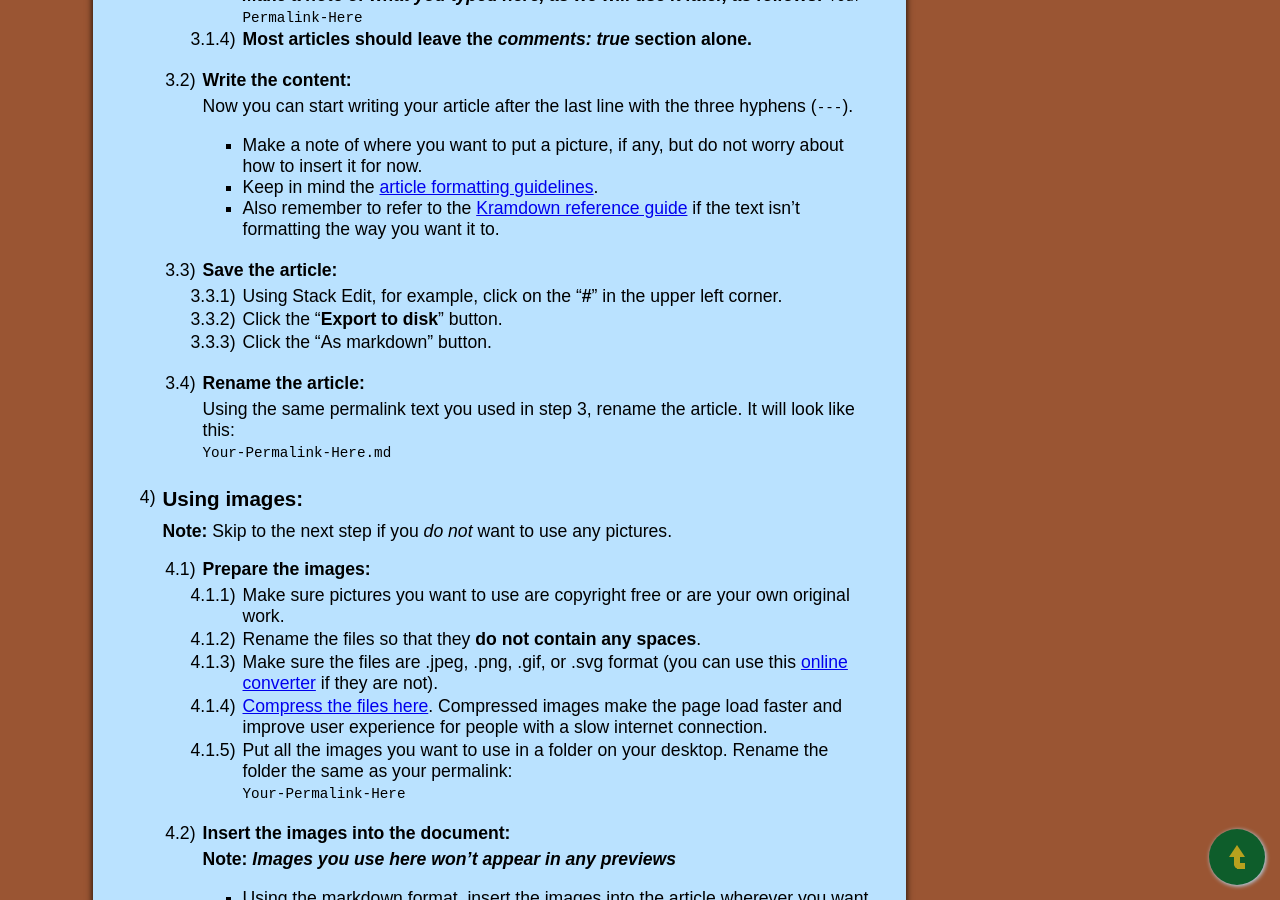
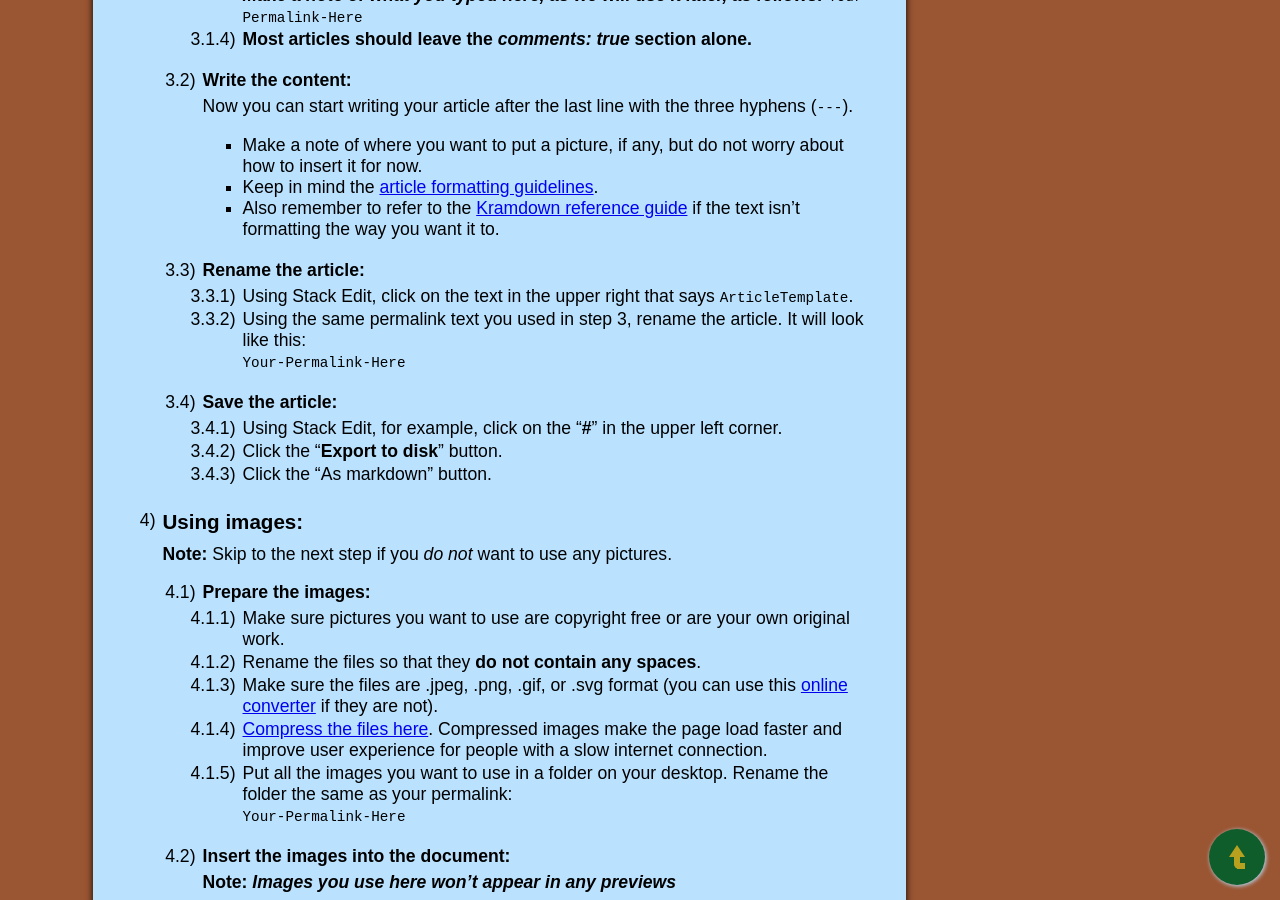
Before and after one commit to joshhennen/RegenCo-op, a Jekyll site: the page built from docs/_info/How-to-Write-a-New-Article.md, in a window 1280 px wide and 900 px high, scrolled down 1029 px. Built offline with Jekyll 4.4.1, drawn with Linux system fonts in a browser that asks for light colours.

Commit message:
Update How-to-Write-a-New-Article.md

```diff
--- a/docs/_info/How-to-Write-a-New-Article.md
+++ b/docs/_info/How-to-Write-a-New-Article.md
@@ -46,15 +46,17 @@
       - Keep in mind the [article formatting guidelines](/info/Article-Formatting-Guidelines).
       - Also remember to refer to the [Kramdown reference guide](https://kramdown.gettalong.org/quickref.html) if the text isn't formatting the way you want it to.
 
-   3. #### Save the article:
+   3. #### Rename the article:
+
+      1. Using Stack Edit, click on the text in the upper right that says `ArticleTemplate`.
+      2. Using the same permalink text you used in step 3, rename the article. It will look like this:
+      `Your-Permalink-Here`
+
+   4. #### Save the article:
 
       1. Using Stack Edit, for example, click on the "**#**" in the upper left corner.
       2. Click the "**Export to disk**" button.
       3. Click the "As markdown" button.
-
-   4. #### Rename the article:
-      Using the same permalink text you used in step 3, rename the article. It will look like this:
-      `Your-Permalink-Here.md`
 
 4. ### Using images:
    **Note:** Skip to the next step if you _do not_ want to use any pictures.
```
